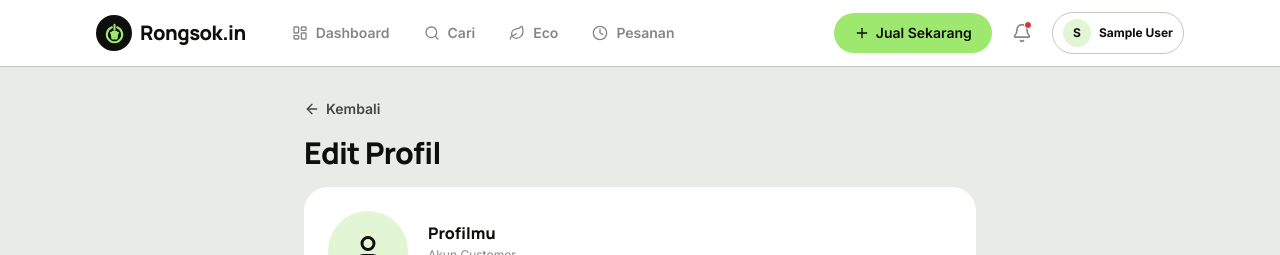
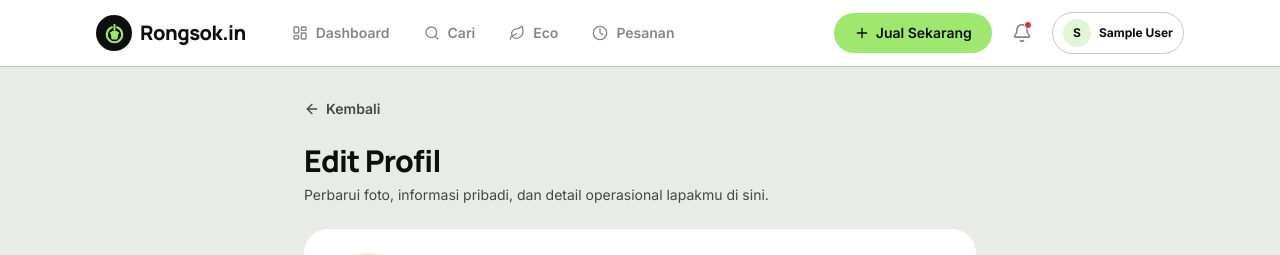
Before and after one commit to muhamadabel/rongsokin-frontend, a Next.js app: page /profile/edit in a window 1280 px wide. Shown: the top 255 px of the page. Built offline with nearby package versions, Linux system fonts and the light colour scheme; no server answers; sample sign-in values are in the browser's storage.

Commit message:
style: add subtitle and increase back button margin on edit profile page

```diff
--- a/app/(dashboard)/profile/edit/page.tsx
+++ b/app/(dashboard)/profile/edit/page.tsx
@@ -225,16 +225,19 @@ export default function EditProfilePage() {
 
       <main className="max-w-2xl mx-auto px-4 md:px-0 py-5 md:py-8 space-y-5">
         {/* Desktop heading + back */}
-        <div className="hidden md:flex flex-col mb-4">
+        <div className="hidden md:flex flex-col mb-6">
           <Link
             href="/profile"
-            className="flex items-center gap-1.5 text-sm font-semibold text-ink-muted hover:text-ink transition-colors w-fit mb-4"
+            className="flex items-center gap-1.5 text-sm font-semibold text-ink-muted hover:text-ink transition-colors w-fit mb-6"
           >
             <ArrowLeft size={16} /> Kembali
           </Link>
           <h1 className="font-display text-3xl font-extrabold tracking-tight text-ink">
             Edit Profil
           </h1>
+          <p className="text-sm text-ink-muted mt-1.5">
+            Perbarui foto, informasi pribadi, dan detail operasional lapakmu di sini.
+          </p>
         </div>
 
         <form onSubmit={handleSubmit} className="space-y-5">
@@ -283,7 +286,7 @@ export default function EditProfilePage() {
                 <label className="text-[10px] font-bold text-mute uppercase tracking-widest block">
                   Foto Sampul / Banner Lapak
                 </label>
-                <div className="relative w-full h-32 md:h-40 rounded-xl border border-dashed border-ink-faint bg-brand-100 overflow-hidden transition-all hover:bg-brand-100/80">
+                <div className="relative w-full h-32 md:h-40 rounded-xl border-2 border-dashed border-ink-faint bg-brand-100 overflow-hidden transition-all hover:bg-brand-100/80">
                   <label className="w-full h-full flex flex-col items-center justify-center cursor-pointer">
                     <input
                       type="file"
```
